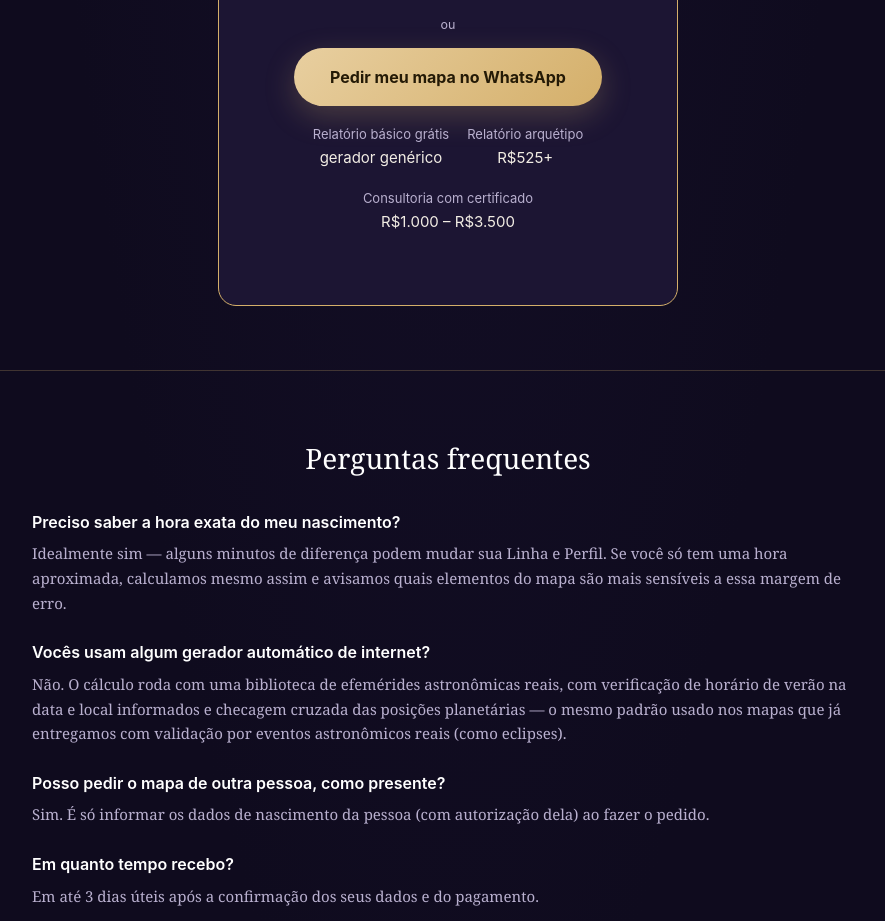
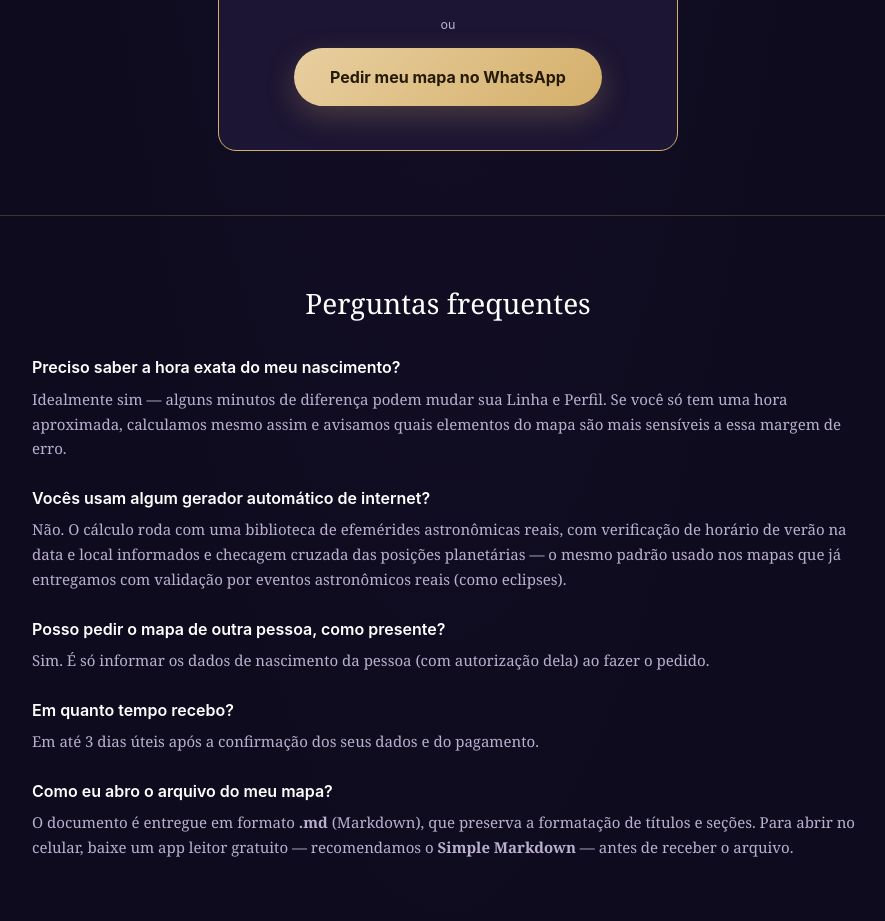
Before and after one commit to pupim-ai/mapa-desenho-humano, a plain HTML site: page index.html in a window 1280 px wide. Shown: the part 3140-4061 px from the top of the page, without its empty margins (192-1077 px from the left). Drawn offline with Linux system fonts and the light colour scheme.

Commit message:
Remover comparação de preços de mercado da página de vendas

```diff
--- a/index.html
+++ b/index.html
@@ -130,13 +130,6 @@
     margin: 6px 0 2px;
   }
   .price small{ font-size: 20px; color: var(--text-dim); }
-  .price-compare{
-    font-family: -apple-system, BlinkMacSystemFont, 'Segoe UI', Helvetica, Arial, sans-serif;
-    font-size: 13px; color: var(--text-dim); margin: 18px 0 26px;
-    display:flex; justify-content:center; gap: 18px; flex-wrap:wrap;
-  }
-  .price-compare div{ text-align:center; }
-  .price-compare .amt{ display:block; font-size: 15px; color: var(--text); }
   .price ul, .includes{
     text-align:left; list-style:none; padding:0; margin: 0 0 30px;
     font-family: -apple-system, BlinkMacSystemFont, 'Segoe UI', Helvetica, Arial, sans-serif;
@@ -291,11 +284,6 @@
 
       <div class="or-sep">ou</div>
       <a href="https://wa.me/5516992631141?text=Ol%C3%A1!%20Quero%20meu%20Mapa%20de%20Desenho%20Humano%20por%20R%24180." class="cta">Pedir meu mapa no WhatsApp</a>
-      <div class="price-compare">
-        <div>Relatório básico grátis<span class="amt">gerador genérico</span></div>
-        <div>Relatório arquétipo<span class="amt">R$525+</span></div>
-        <div>Consultoria com certificado<span class="amt">R$1.000 – R$3.500</span></div>
-      </div>
     </div>
   </div>
 </section>
```
